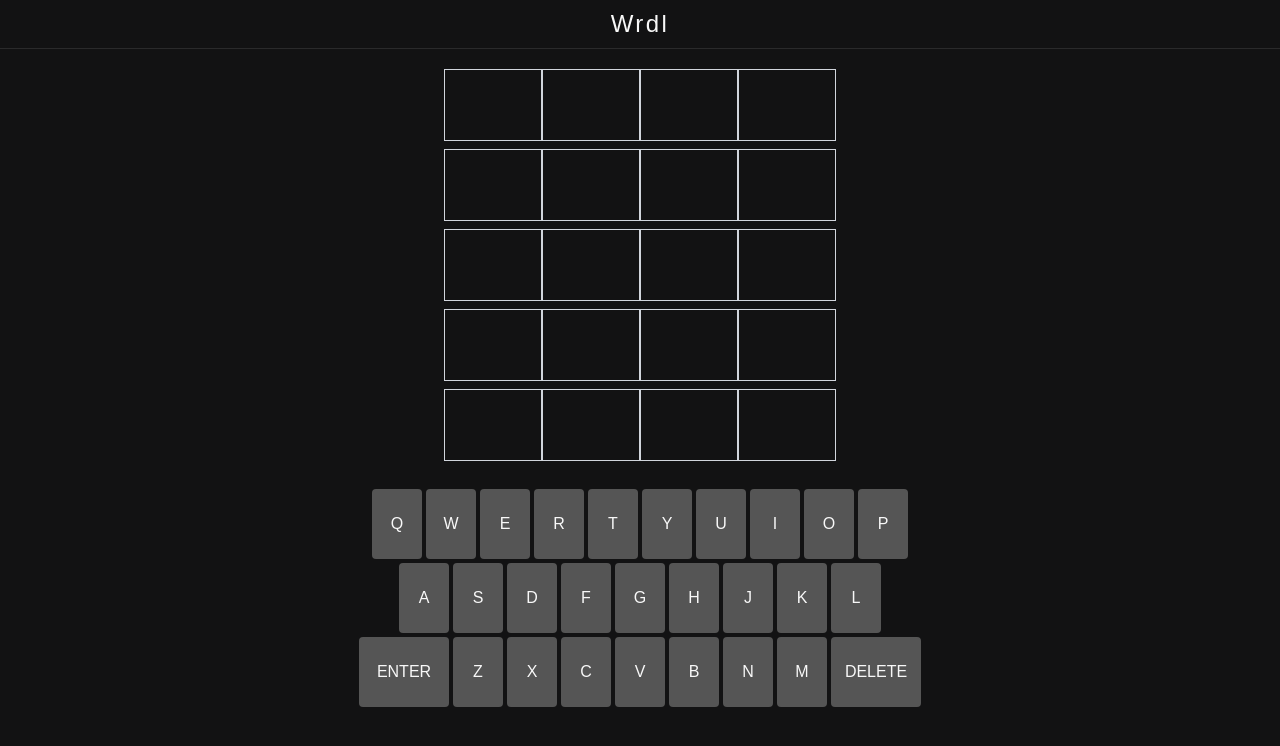
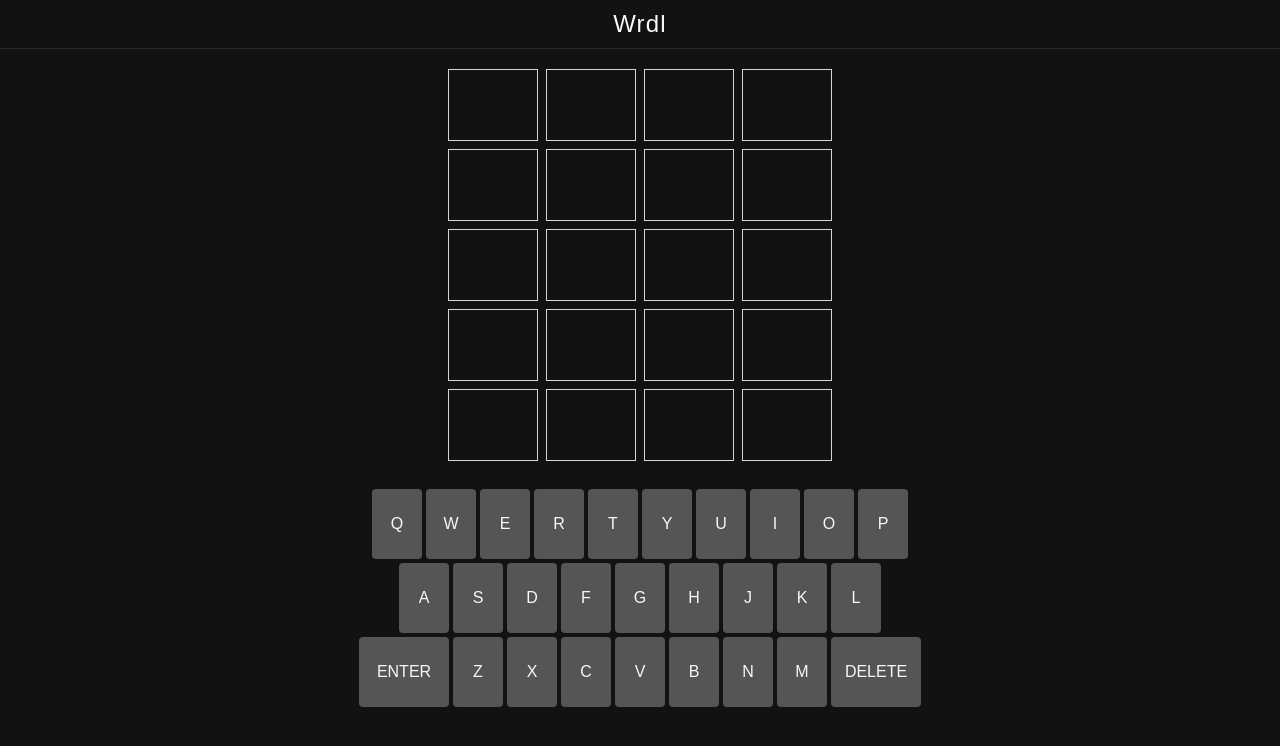
Before and after one commit to adlogics/wrdl-clone, a React (Vite) app: page / in a window 1280 px wide. Shown: the top 746 px of the page. Built offline with nearby package versions, Linux system fonts and the light colour scheme; a web font is replaced by a local one.

Commit message:
let's play!!!!!!!

```diff
--- a/src/App.jsx
+++ b/src/App.jsx
@@ -19,7 +19,7 @@ const App = () => {
   useEffect(()=>{
     const randomIndex = Math.floor(Math.random()*potentialWords.length)
     setCorrectWord(potentialWords[randomIndex])
-    console.log("✅ Correct word is:", potentialWords[randomIndex]);
+    // console.log("✅ Correct word is:", potentialWords[randomIndex]);
   },[])
 
   // if (gameover.over) return;
@@ -64,7 +64,7 @@ const App = () => {
     <>
       <nav className="container py-2 mx-auto bg-[#121213] flex justify-center items-center border-b-[1px] border-[#2A2A2B]">
         <div className="w-full flex justify-center">
-          <h2 className="tracking-widest text-2xl">Wrdl</h2>
+          <h2 className="tracking-wider text-2xl">Wrdl</h2>
         </div>
       </nav>
 
--- a/src/components/Board.jsx
+++ b/src/components/Board.jsx
@@ -3,31 +3,31 @@ import Letter from './Letter'
 const Board = () => {
   return (
         <div className='w-[400px] h-[400px] flex flex-col border-transparent'>
-          <div className='flex-[33%] flex m-1' >
+          <div className='flex-[33%] flex mx-1' >
             <Letter letterPos = {0} attemptVal = {0}/>
             <Letter letterPos = {1} attemptVal = {0}/>
             <Letter letterPos = {2} attemptVal = {0}/>
             <Letter letterPos = {3} attemptVal = {0}/>
           </div>
-          <div className='flex-[33%] flex m-1' >
+          <div className='flex-[33%] flex mx-1' >
             <Letter letterPos = {0} attemptVal = {1}/>
             <Letter letterPos = {1} attemptVal = {1}/>
             <Letter letterPos = {2} attemptVal = {1}/>
             <Letter letterPos = {3} attemptVal = {1}/>
           </div>
-          <div className='flex-[33%] flex m-1' >
+          <div className='flex-[33%] flex mx-1' >
             <Letter letterPos = {0} attemptVal = {2}/>
             <Letter letterPos = {1} attemptVal = {2}/>
             <Letter letterPos = {2} attemptVal = {2}/>
             <Letter letterPos = {3} attemptVal = {2}/>
           </div>
-          <div className='flex-[33%] flex m-1' >
+          <div className='flex-[33%] flex mx-1' >
             <Letter letterPos = {0} attemptVal = {3}/>
             <Letter letterPos = {1} attemptVal = {3}/>
             <Letter letterPos = {2} attemptVal = {3}/>
             <Letter letterPos = {3} attemptVal = {3}/>
           </div>
-          <div className='flex-[33%] flex m-1' >
+          <div className='flex-[33%] flex mx-1' >
             <Letter letterPos = {0} attemptVal = {4}/>
             <Letter letterPos = {1} attemptVal = {4}/>
             <Letter letterPos = {2} attemptVal = {4}/>
--- a/src/components/Letter.jsx
+++ b/src/components/Letter.jsx
@@ -17,7 +17,7 @@ if (currAttempt.attempt > attemptVal || (gameover.over && attemptVal === currAtt
   }
 }
   return (
-    <div className={`flex-[33%] grid place-items-center border ${bgColor}`}>{letter}</div>
+    <div className={`flex-[33%] grid place-items-center border m-1 ${bgColor}`}>{letter}</div>
   );
 };
 
--- a/src/components/PlayAgain.jsx
+++ b/src/components/PlayAgain.jsx
@@ -4,7 +4,7 @@ import { AppContext } from '../App'
 function PlayAgain() {
     const {gameover, correctWord} = useContext(AppContext)
   return (
-     <div className="flex flex-col items-center mt-2">
+     <div className="flex flex-col items-center mt-2 text-2xl tracking-wider">
         <h1>{gameover.guessWord? "You guessed it! 🎉" : `Game Over! 😢 The word was ${correctWord}` }</h1>
     </div>
   )
```
